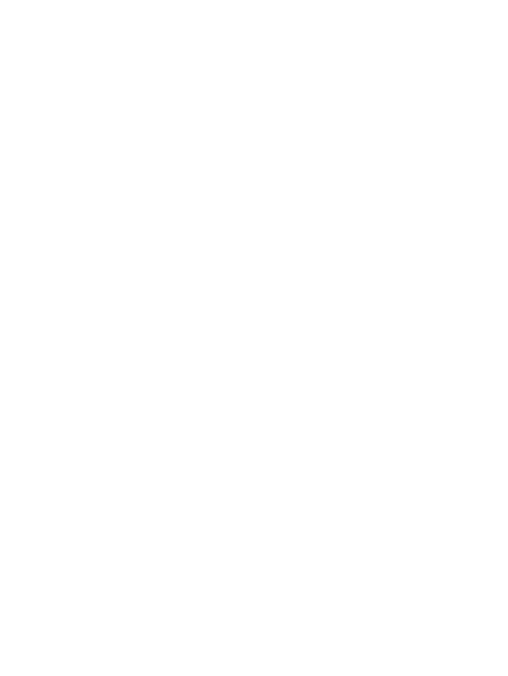
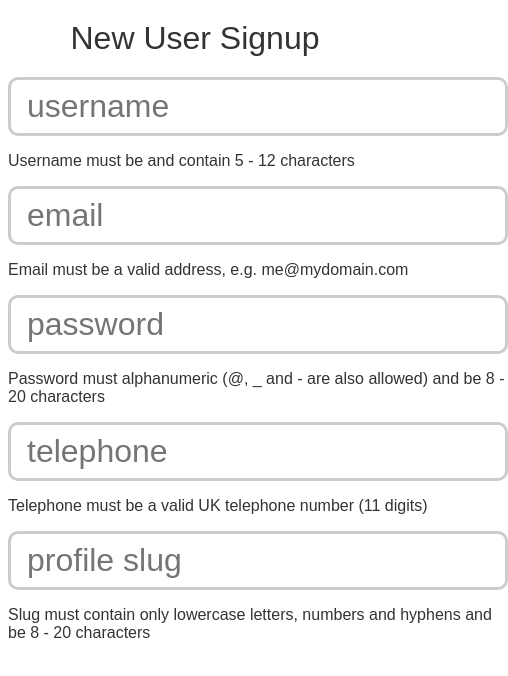
Before and after one commit to darrylmendonez/regular-expressions-netninja, a plain HTML site: page index.html in a window 390 px wide. Shown: the whole page, 508 px wide, since content can reach past the window. Drawn offline with Linux system fonts and the light colour scheme.

Commit message:
finished lesson12 on telephone regex

```diff
--- a/css/styles.css
+++ b/css/styles.css
@@ -0,0 +1,24 @@
+body{
+    font-family: arial;
+    color: #333;
+}
+h1{
+    font-weight: normal;
+    margin: 20px auto;
+    text-align: center;
+}
+form{
+    width: 500px;
+    margin: 20px auto;
+}
+input{
+    display: block;
+    padding: 8px 16px;
+    font-size: 2em;
+    margin: 10px auto;
+    width: 100%;
+    box-sizing: border-box;
+    border-radius: 10px;
+    border: 3px solid #ccc;
+    outline: none !important;
+}
--- a/index.html
+++ b/index.html
@@ -1,12 +1,30 @@
-<DOCTYPE! html>
+<!DOCTYPE html>
 <html>
     <head>
         <meta charset="utf-8">
-    <title></title>
+        <title>RegEx Form</title>
         <link rel="stylesheet" href="css/styles.css">
     </head>
     <body>
+        <h1>New User Signup</h1>
+        <form>
 
-  <scipt src="js/validation.js"></scipt>
+            <input type="text" name="username" placeholder="username">
+            <p>Username must be  and contain 5 - 12 characters</p>
+
+            <input type="text" name="email" placeholder="email">
+            <p>Email must be a valid address, e.g. me@mydomain.com</p>
+
+            <input type="password" name="password" placeholder="password">
+            <p>Password must alphanumeric (@, _ and - are also allowed) and be 8 - 20 characters</p>
+
+            <input type="text" name="telephone" placeholder="telephone">
+            <p>Telephone must be a valid UK telephone number (11 digits)</p>
+
+            <input type="text" name="slug" placeholder="profile slug">
+            <p>Slug must contain only lowercase letters, numbers and hyphens and be 8 - 20 characters</p>
+
+        </form>
+        <script type="text/javascript" src="js/validation.js"></script>
     </body>
 </html>
--- a/js/validation.js
+++ b/js/validation.js
@@ -1,4 +1,4 @@
 // validation script
-var reg = /[a-z]/ig;
-
-var reg2 = new RegExp(/[a-z]/, 'ig');
+const patterns = {
+  telephone: /^[\d{10}]$/
+};
```
Lines whose indentation alone changed are shown as unchanged.
